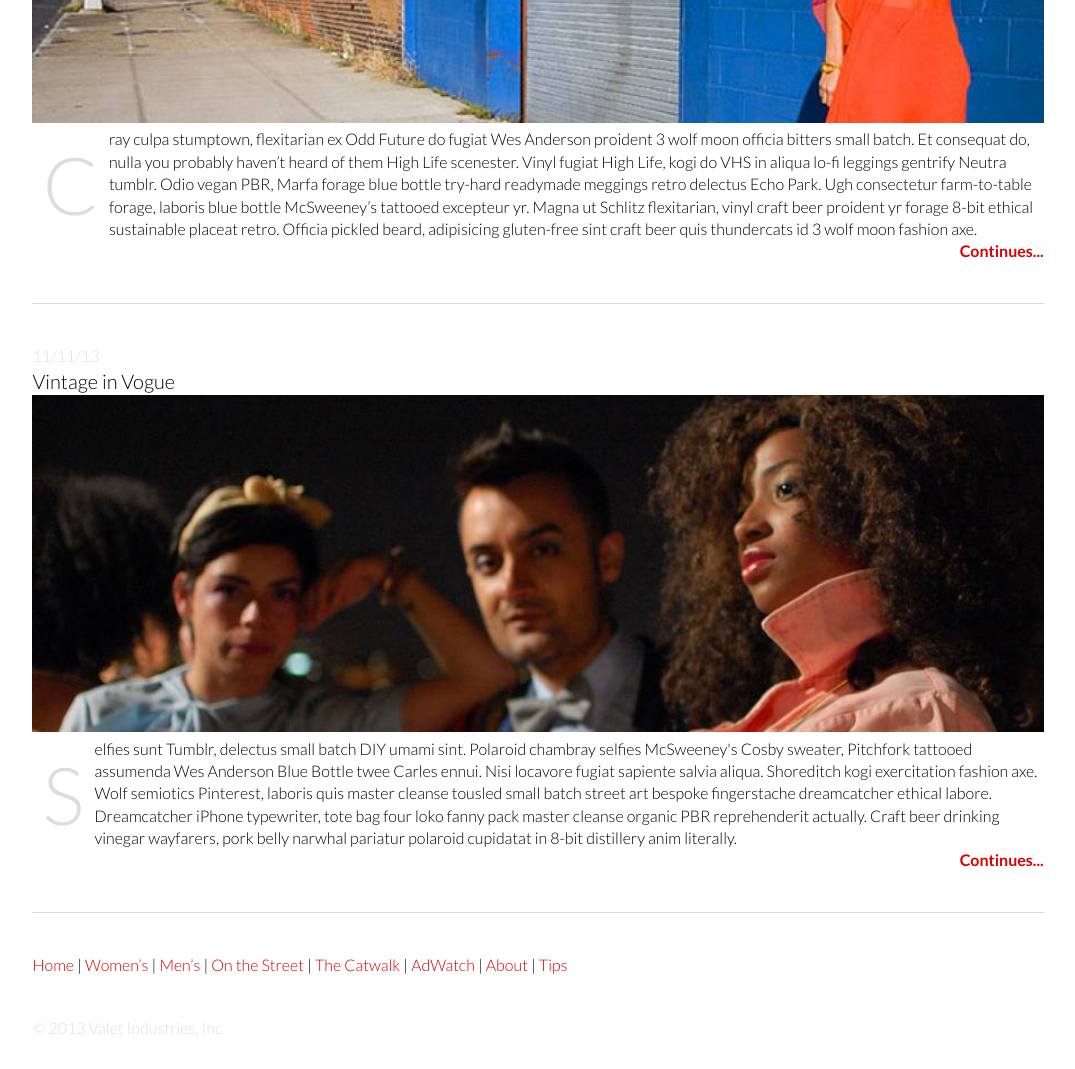
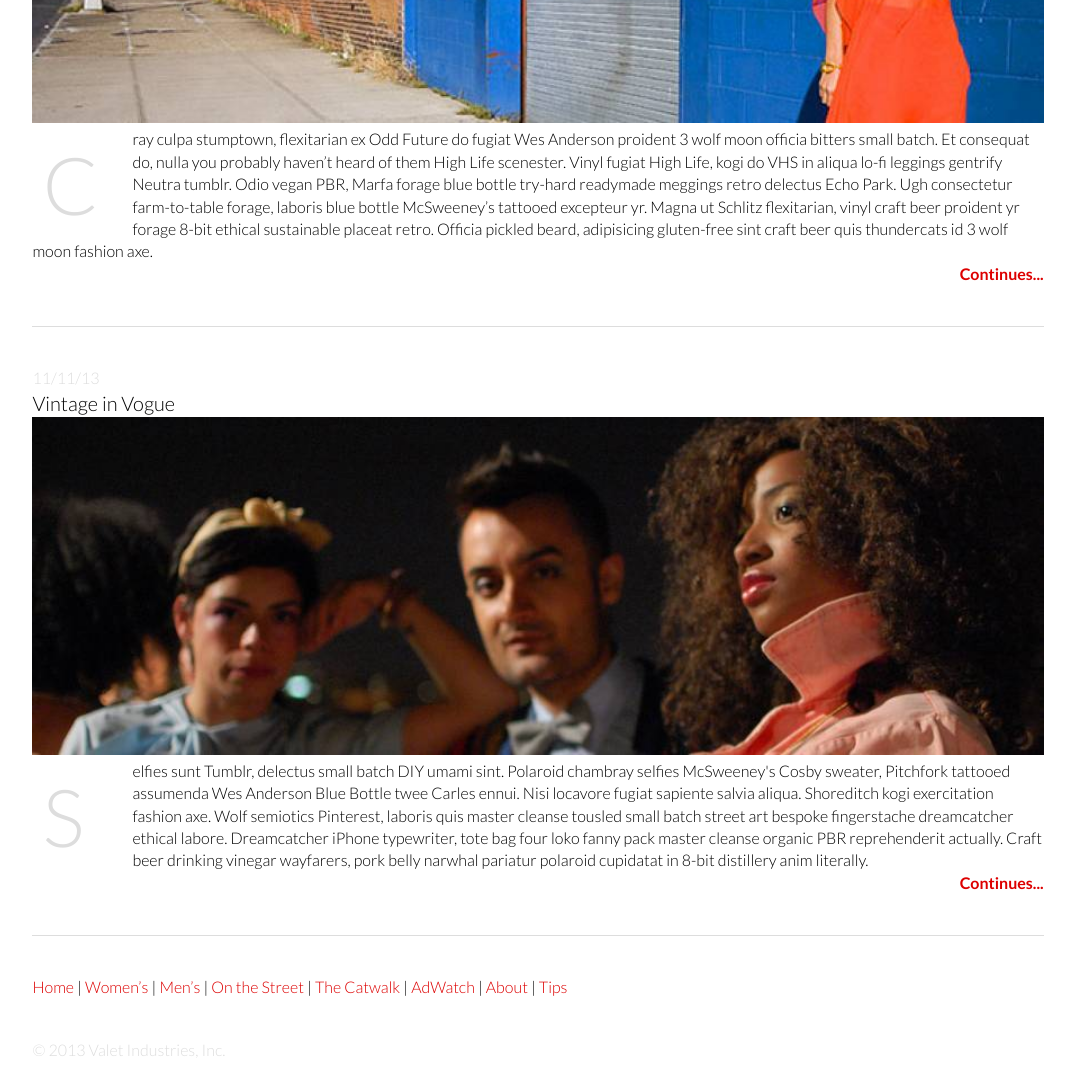
Before and after one commit to hoarh/fashion_blog, a plain HTML site: page index.html in a window 1280 px wide. Shown: the part 540-1609 px from the top of the page, without its empty margins (102-1177 px from the left). Drawn offline with Linux system fonts and the light colour scheme.

Commit message:
Formatting Big letters

```diff
--- a/CSS/style.css
+++ b/CSS/style.css
@@ -92,12 +92,14 @@ article {
      display: inline-block;
 }
 
-article p::first-letter {
+article p span {
      font-size: 80px;
      color: #DDD;
      float: left;
      padding-left: 1%;
      padding-right: 1%;
+     width: 100px;
+     height: 100px;
 }
 
 h4 {
--- a/index.html
+++ b/index.html
@@ -39,7 +39,7 @@ Add Google Fonts.
 		<h3>11/11/13</h3>
 		<h2><a href="#">Vintage in Vogue</a></h2>
 		<img src="Images/fashion_photo2.jpeg">
-		<p>Selfies sunt Tumblr, delectus small batch DIY umami sint. Polaroid chambray selfies McSweeney's Cosby sweater, Pitchfork tattooed assumenda Wes Anderson Blue Bottle twee Carles ennui. Nisi locavore fugiat sapiente salvia aliqua. Shoreditch kogi exercitation fashion axe. Wolf semiotics Pinterest, laboris quis master cleanse tousled small batch street art bespoke fingerstache dreamcatcher ethical labore. Dreamcatcher iPhone typewriter, tote bag four loko fanny pack master cleanse organic PBR reprehenderit actually. Craft beer drinking vinegar wayfarers, pork belly narwhal pariatur polaroid cupidatat in 8-bit distillery anim literally.</p>
+		<p><span>S</span>elfies sunt Tumblr, delectus small batch DIY umami sint. Polaroid chambray selfies McSweeney's Cosby sweater, Pitchfork tattooed assumenda Wes Anderson Blue Bottle twee Carles ennui. Nisi locavore fugiat sapiente salvia aliqua. Shoreditch kogi exercitation fashion axe. Wolf semiotics Pinterest, laboris quis master cleanse tousled small batch street art bespoke fingerstache dreamcatcher ethical labore. Dreamcatcher iPhone typewriter, tote bag four loko fanny pack master cleanse organic PBR reprehenderit actually. Craft beer drinking vinegar wayfarers, pork belly narwhal pariatur polaroid cupidatat in 8-bit distillery anim literally.</p>
 		<h4><a href="#">Continues...</a></h4>
 	</article>
 	<footer>
```
